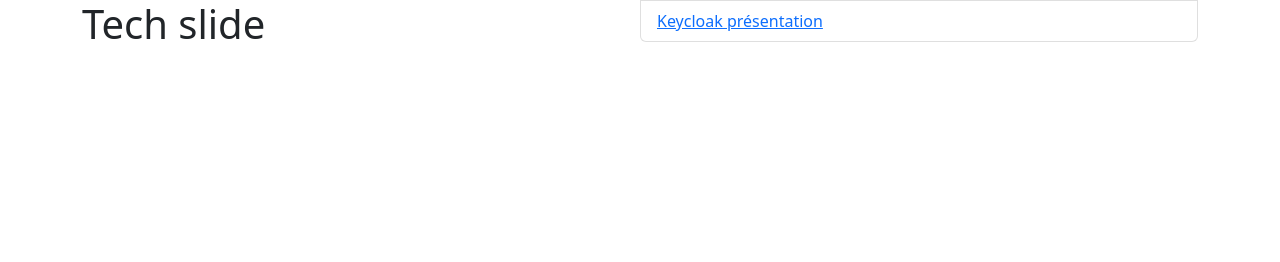
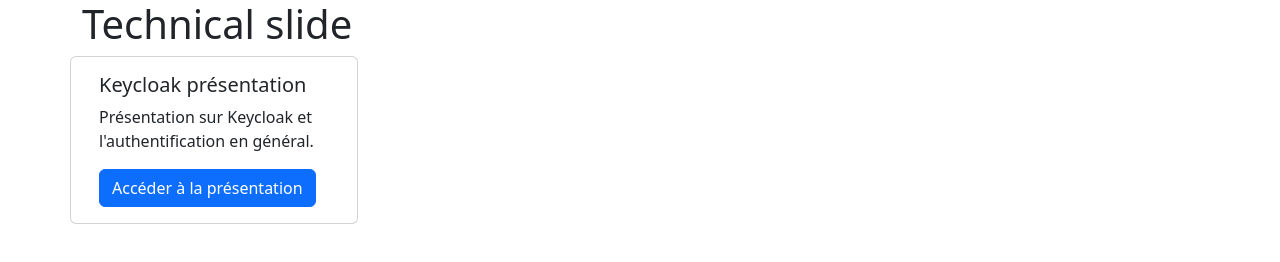
Before and after one commit to BastienCarbonnier/tech-slide, a website: page index.html in a window 1280 px wide. Drawn offline with nearby package versions, Linux system fonts and the light colour scheme.

Commit message:
Update style main page

```diff
--- a/index.html
+++ b/index.html
@@ -25,19 +25,26 @@
 		</script>
 	</head>
 	<body class="container">
-		<main class="row">
-			<header class="col">
-				<div class="row">
-					<h1>Tech slide</h1>
-				</div>
-			</header>
+		<main>
+			<div class="col">
+				<header class="row">
+					<h1>Technical slide</h1>
+				</header>
+			</div>
+
 			<div class="col">
 				<div class="row">
-					<ul class="list-group">
-						<script>
-							document.write('<li class="list-group-item"><a href="' + presentationsUrl + 'keycloak.html' + '">Keycloak présentation</a></li>');
-						</script>
-					</ul>
+					<div class="card" style="width: 18rem;">
+						<div class="card-body">
+							<h5 class="card-title">Keycloak présentation</h5>
+							<p class="card-text">
+								Présentation sur Keycloak et l'authentification en général.
+							</p>
+							<script>
+								document.write('<a class="btn btn-primary" href="' + presentationsUrl + 'keycloak.html' + '">Accéder à la présentation</a>');
+							</script>
+						</div>
+					</div>
 				</div>
 			</div>
 			<footer></footer>
```
